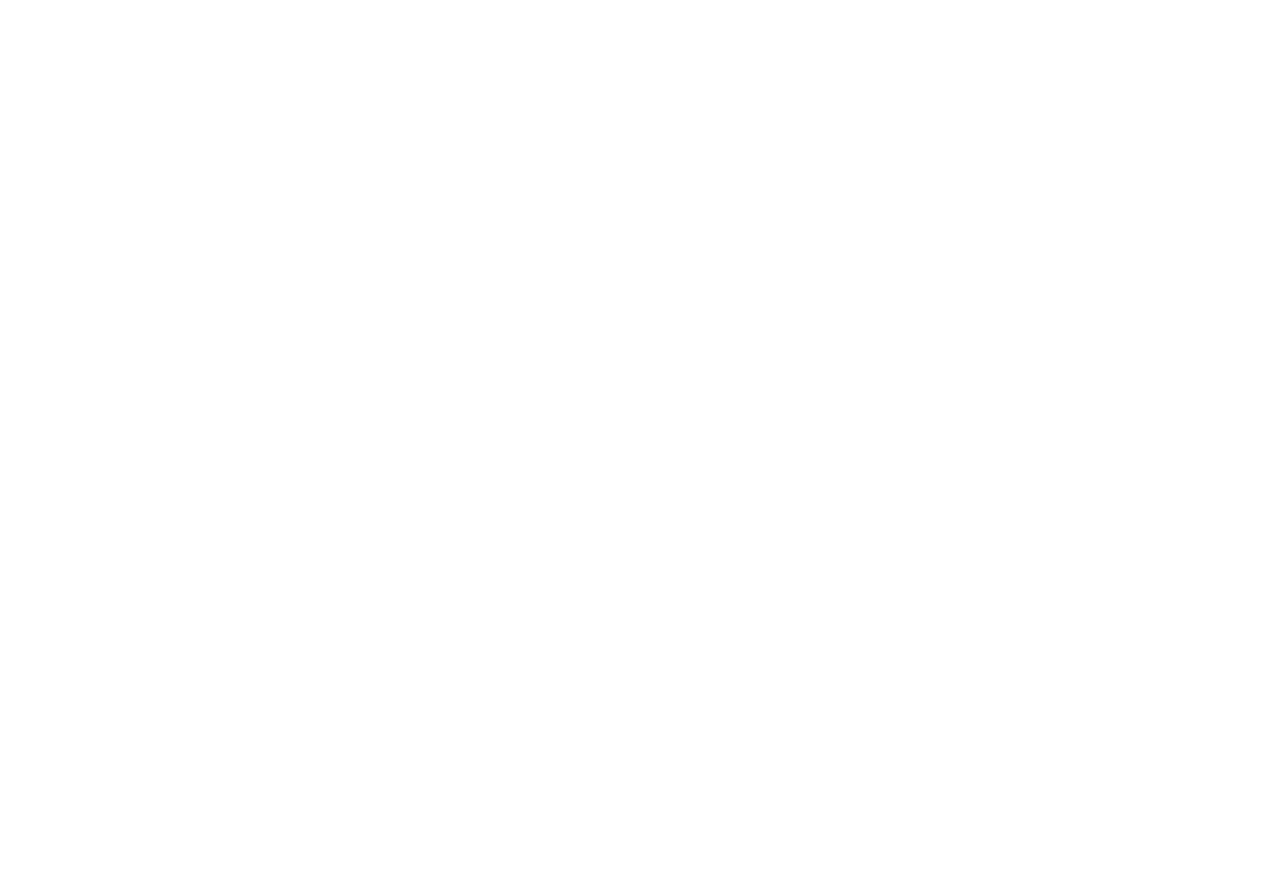
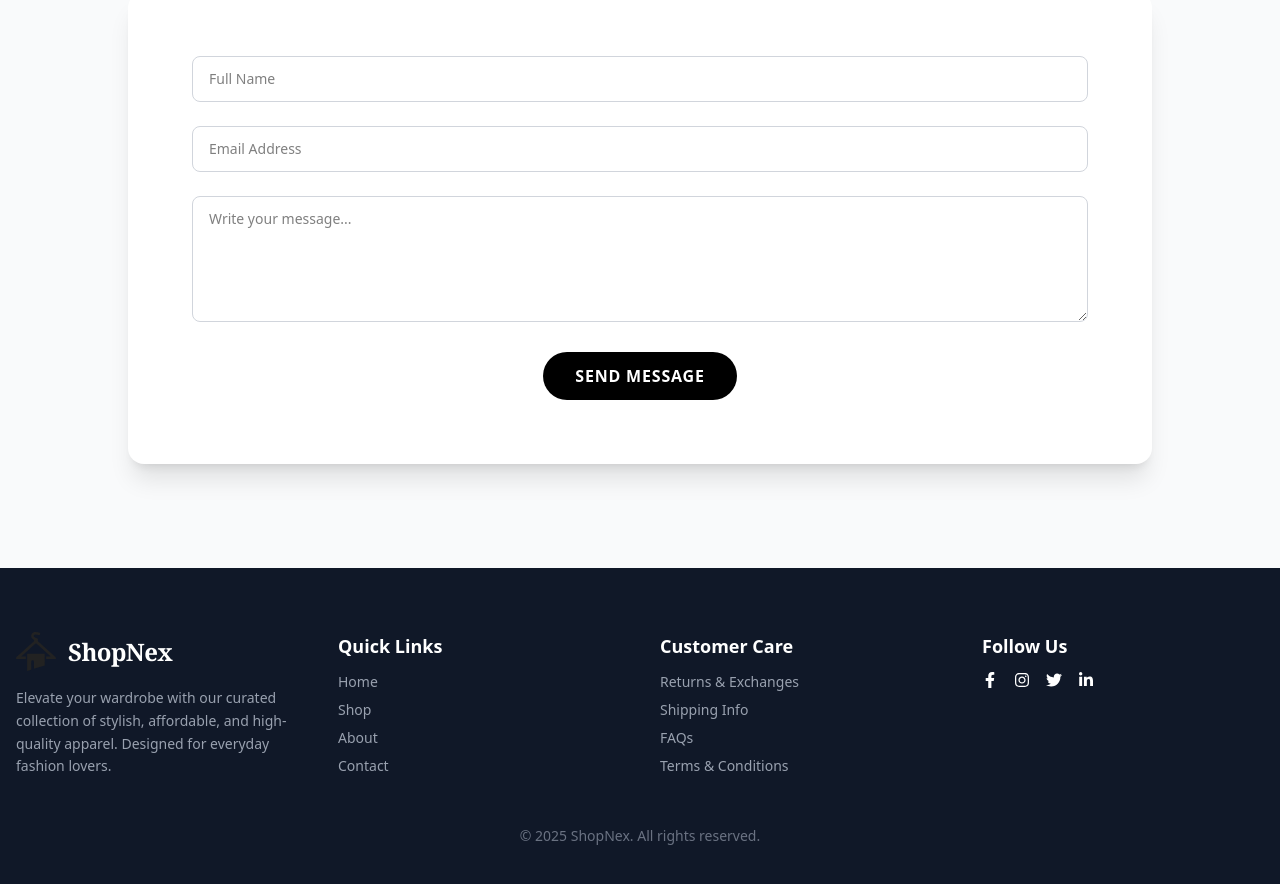
Before and after one commit to roysreejan/shopnex, a React (Vite) app: page / in a window 1280 px wide. Shown: the part 1160-2044 px from the top of the page. Before the commit the page ends 1048 px from the top, so only its background shows below. Built offline with nearby package versions, Linux system fonts and the light colour scheme; no server answers.

Commit message:
Contact page added and footer page updated

```diff
--- a/src/App.jsx
+++ b/src/App.jsx
@@ -5,6 +5,7 @@
 import Header from './components/Header';
 import Sidebar from './components/Sidebar';
 import Footer from './components/Footer';
+import Contact from './components/Contact';
 
 function App() {
   return (
@@ -16,6 +17,7 @@
           <Route path='/product/:id' element={<ProductDetails />} />
         </Routes>
         <Sidebar />
+        <Contact />
         <Footer />
       </Router>
     </div>
--- /dev/null
+++ b/src/components/Contact.jsx
@@ -0,0 +1,53 @@
+import React from "react";
+
+const Contact = () => {
+  return (
+    <section className="bg-gray-50 min-h-screen py-20 px-4">
+      <div className="max-w-5xl mx-auto flex flex-col items-center">
+        <h2 className="text-4xl font-bold font-serif tracking-tight text-gray-900 mb-4 text-center">
+          Get In Touch
+        </h2>
+        <p className="text-gray-600 mb-10 text-center max-w-md">
+          Need help with your order, size guidance, or just want to say hi? Our
+          team is here for you.
+        </p>
+
+        <div className="bg-white w-full shadow-xl rounded-2xl p-10 lg:p-16">
+          <form className="space-y-6">
+            <div>
+              <input
+                type="text"
+                placeholder="Full Name"
+                className="w-full border border-gray-300 rounded-lg px-4 py-3 focus:outline-none focus:ring-2 focus:ring-black text-sm"
+              />
+            </div>
+            <div>
+              <input
+                type="email"
+                placeholder="Email Address"
+                className="w-full border border-gray-300 rounded-lg px-4 py-3 focus:outline-none focus:ring-2 focus:ring-black text-sm"
+              />
+            </div>
+            <div>
+              <textarea
+                rows="5"
+                placeholder="Write your message..."
+                className="w-full border border-gray-300 rounded-lg px-4 py-3 focus:outline-none focus:ring-2 focus:ring-black text-sm"
+              ></textarea>
+            </div>
+            <div className="text-center">
+              <button
+                type="submit"
+                className="bg-black text-white font-semibold px-8 py-3 rounded-full hover:bg-gray-800 transition duration-300 uppercase tracking-wider"
+              >
+                Send Message
+              </button>
+            </div>
+          </form>
+        </div>
+      </div>
+    </section>
+  );
+};
+
+export default Contact;
--- a/src/components/Footer.jsx
+++ b/src/components/Footer.jsx
@@ -1,12 +1,97 @@
 import React from "react";
+import {
+  FaFacebookF,
+  FaInstagram,
+  FaTwitter,
+  FaLinkedinIn,
+} from "react-icons/fa";
+import { Link } from "react-router-dom";
+import Logo from "../assets/logo.svg"; // Assuming logo is in assets
 
 const Footer = () => {
   return (
-    <footer className="bg-black py-12">
-      <div className="container mx-auto">
-        <p className="text-white text-center">
-          Copyright &copy; Ecommerce shop 2025. All rights reserved.
-        </p>
+    <footer className="bg-gray-900 text-white py-16">
+      <div className="container mx-auto px-4 grid grid-cols-1 md:grid-cols-4 gap-10">
+        {/* Brand Info */}
+        <div>
+          <div className="flex items-center mb-4">
+            <Link to={"/"}>
+              <div className="mr-3">
+                <img className="w-[40px]" src={Logo} alt="ShopNex Logo" />
+              </div>
+            </Link>
+            <h2 className="text-2xl font-bold font-serif tracking-tight">
+              ShopNex
+            </h2>
+          </div>
+          <p className="text-gray-400 text-sm leading-relaxed">
+            Elevate your wardrobe with our curated collection of stylish,
+            affordable, and high-quality apparel. Designed for everyday fashion
+            lovers.
+          </p>
+        </div>
+
+        {/* Links */}
+        <div>
+          <h3 className="font-semibold text-lg mb-3">Quick Links</h3>
+          <ul className="space-y-2 text-gray-400 text-sm">
+            <li>
+              <a href="/" className="hover:text-white transition">
+                Home
+              </a>
+            </li>
+            <li>
+              <a href="/shop" className="hover:text-white transition">
+                Shop
+              </a>
+            </li>
+            <li>
+              <a href="/about" className="hover:text-white transition">
+                About
+              </a>
+            </li>
+            <li>
+              <a href="/contact" className="hover:text-white transition">
+                Contact
+              </a>
+            </li>
+          </ul>
+        </div>
+
+        {/* Customer Support */}
+        <div>
+          <h3 className="font-semibold text-lg mb-3">Customer Care</h3>
+          <ul className="space-y-2 text-gray-400 text-sm">
+            <li>Returns & Exchanges</li>
+            <li>Shipping Info</li>
+            <li>FAQs</li>
+            <li>Terms & Conditions</li>
+          </ul>
+        </div>
+
+        {/* Socials */}
+        <div>
+          <h3 className="font-semibold text-lg mb-3">Follow Us</h3>
+          <div className="flex space-x-4 mt-2">
+            <a href="#" className="hover:text-blue-500 transition">
+              <FaFacebookF />
+            </a>
+            <a href="#" className="hover:text-pink-500 transition">
+              <FaInstagram />
+            </a>
+            <a href="#" className="hover:text-blue-400 transition">
+              <FaTwitter />
+            </a>
+            <a href="#" className="hover:text-blue-700 transition">
+              <FaLinkedinIn />
+            </a>
+          </div>
+        </div>
+      </div>
+
+      {/* Bottom note */}
+      <div className="mt-12 text-center text-gray-500 text-sm">
+        &copy; {new Date().getFullYear()} ShopNex. All rights reserved.
       </div>
     </footer>
   );
```
